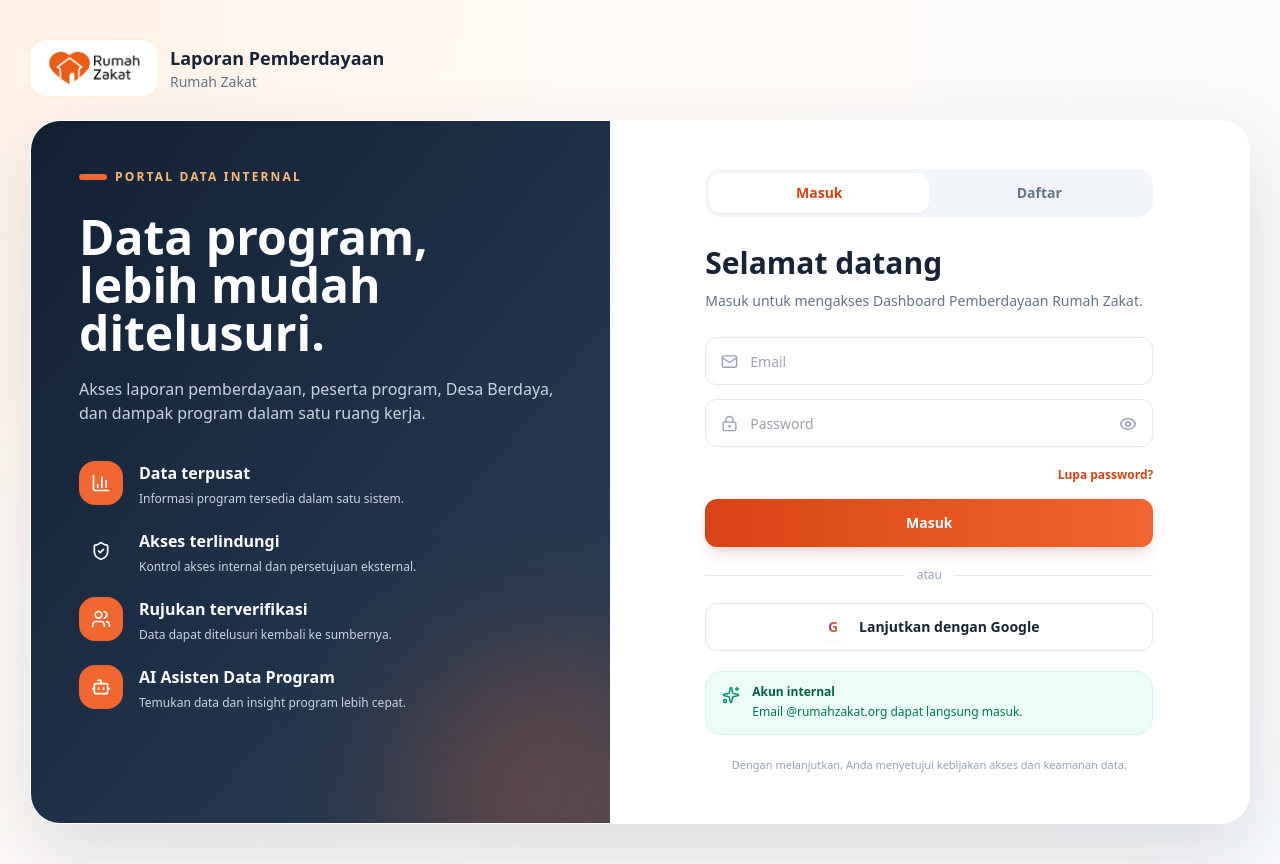
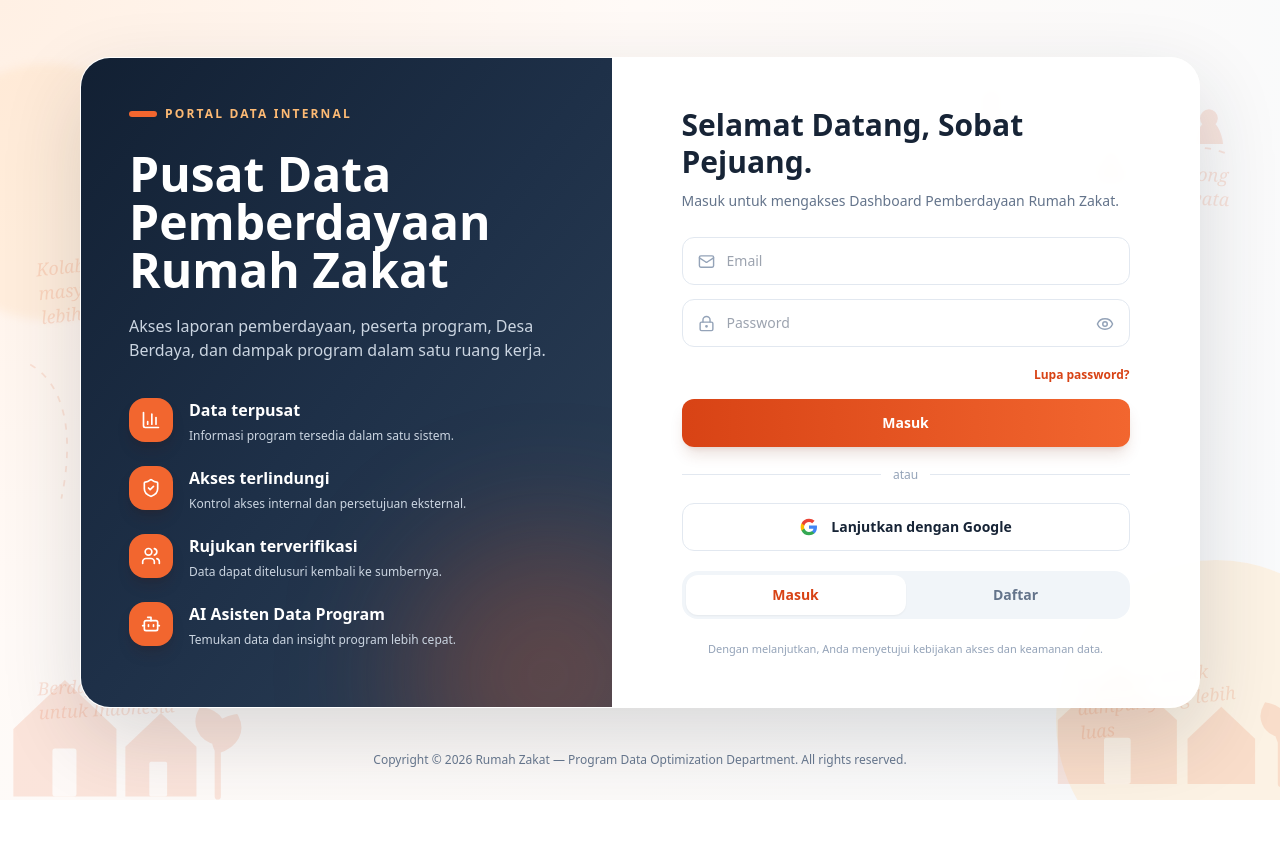
Before and after one commit to harip12345/aplikasi-pemberdayaan-rz, a Next.js app: page /auth/sign-in in a window 1280 px wide. After the commit the page ends 800 px from the top, so only its background shows below. Built offline with nearby package versions, Linux system fonts and the light colour scheme.

Commit message:
refine onboarding experience

```diff
--- a/src/components/AuthForm.tsx
+++ b/src/components/AuthForm.tsx
@@ -1,9 +1,8 @@
 "use client";
 
-import Image from "next/image";
 import { useSearchParams } from "next/navigation";
 import { useMemo, useState } from "react";
-import { BarChart3, Bot, Eye, EyeOff, LockKeyhole, Mail, ShieldCheck, Sparkles, UserPlus, Users } from "lucide-react";
+import { BarChart3, Bot, Eye, EyeOff, LockKeyhole, Mail, ShieldCheck, UserPlus, Users } from "lucide-react";
 import {
   createUserWithEmailAndPassword,
   GoogleAuthProvider,
@@ -34,7 +33,50 @@
 }
 
 function GoogleMark() {
-  return <span className="grid h-7 w-7 place-items-center rounded-lg bg-white text-sm font-black shadow-sm"><span className="bg-gradient-to-br from-blue-600 via-red-500 to-green-500 bg-clip-text text-transparent">G</span></span>;
+  return (
+    <svg aria-hidden="true" viewBox="0 0 24 24" className="h-5 w-5 shrink-0">
+      <path fill="#4285F4" d="M21.6 12.23c0-.71-.06-1.4-.18-2.07H12v3.92h5.38a4.6 4.6 0 0 1-1.99 3.02v2.54h3.23c1.89-1.74 2.98-4.3 2.98-7.41Z" />
+      <path fill="#34A853" d="M12 22c2.7 0 4.96-.89 6.62-2.36l-3.23-2.54c-.9.6-2.04.96-3.39.96-2.6 0-4.81-1.76-5.6-4.12H3.07v2.62A10 10 0 0 0 12 22Z" />
+      <path fill="#FBBC05" d="M6.4 13.94A6 6 0 0 1 6.09 12c0-.67.12-1.32.31-1.94V7.44H3.07A10 10 0 0 0 2 12c0 1.61.39 3.14 1.07 4.56l3.33-2.62Z" />
+      <path fill="#EA4335" d="M12 5.94c1.47 0 2.79.51 3.83 1.5l2.87-2.87A9.62 9.62 0 0 0 12 2a10 10 0 0 0-8.93 5.44l3.33 2.62c.79-2.36 3-4.12 5.6-4.12Z" />
+    </svg>
+  );
+}
+
+function OnboardingBackdrop() {
+  return (
+    <div aria-hidden="true" className="pointer-events-none absolute inset-0 overflow-hidden text-[#E85A24]">
+      <div className="absolute -left-20 top-16 h-64 w-64 rounded-full bg-orange-200/25 blur-sm" />
+      <div className="absolute -right-24 bottom-[-5rem] h-80 w-80 rounded-full bg-orange-100/60" />
+      <div className="absolute left-[3%] top-[31%] hidden max-w-[180px] -rotate-6 font-serif text-lg italic leading-6 opacity-[0.16] xl:block">Kolaborasi untuk masyarakat yang lebih berdaya</div>
+      <div className="absolute bottom-[10%] left-[3%] hidden max-w-[170px] -rotate-3 font-serif text-lg italic leading-6 opacity-[0.15] xl:block">Berdaya bersama untuk Indonesia</div>
+      <div className="absolute right-[3%] top-[20%] hidden max-w-[155px] rotate-3 font-serif text-lg italic leading-6 opacity-[0.15] xl:block">Data mendorong perubahan nyata</div>
+      <div className="absolute bottom-[8%] right-[3%] hidden max-w-[165px] -rotate-6 font-serif text-lg italic leading-6 opacity-[0.15] xl:block">Dari data untuk dampak yang lebih luas</div>
+
+      <svg viewBox="0 0 1440 900" preserveAspectRatio="none" className="absolute inset-0 h-full w-full opacity-[0.13]">
+        <path d="M1085 90c75 10 83 82 154 95 54 10 83-34 139-13" fill="none" stroke="currentColor" strokeWidth="2" strokeDasharray="7 9" />
+        <path d="M34 410c44 26 48 89 35 151" fill="none" stroke="currentColor" strokeWidth="2" strokeDasharray="7 9" />
+        <circle cx="1115" cy="113" r="11" fill="currentColor" />
+        <path d="M1098 145c2-18 10-28 17-28s15 10 17 28Z" fill="currentColor" />
+        <circle cx="1250" cy="180" r="9" fill="currentColor" />
+        <path d="M1235 206c2-15 8-23 15-23s13 8 15 23Z" fill="currentColor" />
+        <circle cx="1360" cy="133" r="10" fill="currentColor" />
+        <path d="M1344 162c2-17 9-26 16-26s14 9 16 26Z" fill="currentColor" />
+
+        <g transform="translate(15 720)">
+          <path d="M0 100 58 45l58 55v76H0Zm126 20 40-38 40 38v56h-80Z" fill="currentColor" />
+          <rect x="44" y="122" width="27" height="54" rx="3" fill="#FFF9F5" />
+          <rect x="153" y="137" width="20" height="39" rx="2" fill="#FFF9F5" />
+          <path d="M230 176v-69m0 8c-21-5-26-22-18-36 20 3 29 17 18 36Zm0 9c20-6 28-22 20-37-20 3-29 18-20 37Z" fill="currentColor" stroke="currentColor" strokeWidth="7" strokeLinecap="round" />
+        </g>
+        <g transform="translate(1190 706)">
+          <path d="M0 104 67 43l67 61v72H0Zm146 21 38-36 38 36v51h-76Z" fill="currentColor" />
+          <rect x="52" y="124" width="30" height="52" rx="3" fill="#FFF9F5" />
+          <path d="M251 176v-63m0 8c-18-5-24-20-16-33 17 3 25 16 16 33Zm0 8c18-5 25-20 18-33-18 3-26 16-18 33Z" fill="currentColor" stroke="currentColor" strokeWidth="7" strokeLinecap="round" />
+        </g>
+      </svg>
+    </div>
+  );
 }
 
 export function AuthForm() {
@@ -139,18 +181,15 @@
   }
 
   return (
-    <div className="min-h-screen bg-[radial-gradient(circle_at_top_left,#fff1e6_0,#fffaf6_38%,#f8fafc_100%)] px-4 py-5 sm:px-6 lg:py-10">
-      <header className="mx-auto mb-6 flex max-w-[1220px] items-center gap-3">
-        <span className="flex h-14 w-32 items-center justify-center rounded-2xl bg-white px-4 shadow-sm ring-1 ring-orange-100"><Image src="/logo-rz.png" alt="Rumah Zakat" width={100} height={34} className="h-auto w-full object-contain" priority /></span>
-        <div><p className="text-lg font-bold text-[#172436]">Laporan Pemberdayaan</p><p className="text-sm font-medium text-slate-500">Rumah Zakat</p></div>
-      </header>
+    <div className="relative flex min-h-screen flex-col overflow-hidden bg-[radial-gradient(circle_at_top_left,#fff0e4_0,#fffaf7_42%,#f8fafc_100%)] px-4 py-6 sm:px-6 lg:px-8 lg:py-8">
+      <OnboardingBackdrop />
 
-      <div className="mx-auto grid max-w-[1220px] overflow-hidden rounded-[30px] border border-white/80 bg-white shadow-[0_30px_80px_rgba(30,41,59,0.14)] lg:grid-cols-[0.95fr_1.05fr]">
+      <div className="relative z-10 my-auto mx-auto grid w-full max-w-[1120px] overflow-hidden rounded-[30px] border border-white/90 bg-white/95 shadow-[0_30px_80px_rgba(30,41,59,0.16)] backdrop-blur-sm lg:grid-cols-[0.95fr_1.05fr]">
         <section className="relative overflow-hidden bg-gradient-to-br from-[#122033] via-[#1E3048] to-[#2D4057] p-7 text-white sm:p-10 lg:p-12">
           <div className="absolute -bottom-28 -right-20 h-72 w-72 rounded-full bg-[#F2662F]/25 blur-3xl" />
           <div className="relative">
             <p className="flex items-center gap-2 text-xs font-bold uppercase tracking-[0.18em] text-orange-300"><span className="h-1.5 w-7 rounded-full bg-[#F2662F]" /> Portal Data Internal</p>
-            <h1 className="mt-7 max-w-md text-4xl font-bold leading-tight sm:text-5xl">Data program, lebih mudah ditelusuri.</h1>
+            <h1 className="mt-7 max-w-md text-4xl font-bold leading-tight sm:text-5xl">Pusat Data Pemberdayaan Rumah Zakat</h1>
             <p className="mt-5 max-w-lg text-sm leading-7 text-slate-300 sm:text-base">Akses laporan pemberdayaan, peserta program, Desa Berdaya, dan dampak program dalam satu ruang kerja.</p>
             <div className="mt-9 grid gap-5 sm:grid-cols-2 lg:grid-cols-1">
               {[
@@ -158,18 +197,14 @@
                 { icon: ShieldCheck, title: "Akses terlindungi", text: "Kontrol akses internal dan persetujuan eksternal." },
                 { icon: Users, title: "Rujukan terverifikasi", text: "Data dapat ditelusuri kembali ke sumbernya." },
                 { icon: Bot, title: "AI Asisten Data Program", text: "Temukan data dan insight program lebih cepat." },
-              ].map(({ icon: Icon, title, text }, index) => <div key={title} className="flex gap-4"><span className={`grid h-11 w-11 shrink-0 place-items-center rounded-2xl ${index === 1 ? "bg-white/12 text-white" : "bg-[#F2662F] text-white"}`}><Icon size={20} /></span><div><h2 className="font-bold">{title}</h2><p className="mt-1 text-xs leading-5 text-slate-300">{text}</p></div></div>)}
+              ].map(({ icon: Icon, title, text }) => <div key={title} className="flex gap-4"><span className="grid h-11 w-11 shrink-0 place-items-center rounded-2xl bg-[#F2662F] text-white shadow-lg shadow-orange-950/15"><Icon size={20} /></span><div><h2 className="font-bold">{title}</h2><p className="mt-1 text-xs leading-5 text-slate-300">{text}</p></div></div>)}
             </div>
           </div>
         </section>
 
         <section className="p-6 sm:p-10 lg:p-12">
           <div className="mx-auto max-w-md">
-            <div className="flex rounded-2xl bg-slate-100 p-1" role="tablist" aria-label="Pilih login atau daftar">
-              <button type="button" onClick={() => switchMode("sign-in")} className={`flex-1 rounded-xl px-4 py-2.5 text-sm font-bold transition ${mode === "sign-in" ? "bg-white text-[#D84315] shadow-sm" : "text-slate-500"}`}>Masuk</button>
-              <button type="button" onClick={() => switchMode("sign-up")} className={`flex-1 rounded-xl px-4 py-2.5 text-sm font-bold transition ${mode === "sign-up" ? "bg-white text-[#D84315] shadow-sm" : "text-slate-500"}`}>Daftar</button>
-            </div>
-            <h2 className="mt-7 text-3xl font-bold text-[#172436]">{mode === "sign-in" ? "Selamat datang" : "Buat akun"}</h2>
+            <h2 className="text-3xl font-bold leading-tight text-[#172436]">{mode === "sign-in" ? "Selamat Datang, Sobat Pejuang." : "Buat Akun"}</h2>
             <p className="mt-2 text-sm leading-6 text-slate-500">{mode === "sign-in" ? "Masuk untuk mengakses Dashboard Pemberdayaan Rumah Zakat." : "Akun internal aktif otomatis. Akun eksternal akan ditinjau oleh admin."}</p>
 
             <form onSubmit={mode === "sign-in" ? signIn : signUp} className="mt-6 space-y-3.5">
@@ -185,11 +220,15 @@
 
             <div className="my-5 flex items-center gap-3 text-xs text-slate-400"><span className="h-px flex-1 bg-slate-200" /> atau <span className="h-px flex-1 bg-slate-200" /></div>
             <button type="button" disabled={busy} onClick={() => void signInWithGoogle()} className="flex h-12 w-full items-center justify-center gap-3 rounded-xl border border-slate-200 bg-white text-sm font-bold text-[#172436] transition hover:border-orange-200 hover:bg-orange-50/40 disabled:opacity-60"><GoogleMark /> Lanjutkan dengan Google</button>
-            <div className="mt-5 rounded-2xl border border-emerald-100 bg-emerald-50 px-4 py-3"><div className="flex gap-3"><Sparkles size={18} className="mt-0.5 shrink-0 text-emerald-600" /><div><p className="text-xs font-bold text-emerald-800">Akun internal</p><p className="mt-0.5 text-xs leading-5 text-emerald-700">Email @{INTERNAL_EMAIL_DOMAIN} dapat langsung masuk.</p></div></div></div>
+            <div className="mt-5 flex rounded-2xl bg-slate-100 p-1" role="tablist" aria-label="Pilih login atau daftar">
+              <button type="button" onClick={() => switchMode("sign-in")} className={`flex-1 rounded-xl px-4 py-2.5 text-sm font-bold transition ${mode === "sign-in" ? "bg-white text-[#D84315] shadow-sm" : "text-slate-500 hover:text-slate-700"}`}>Masuk</button>
+              <button type="button" onClick={() => switchMode("sign-up")} className={`flex-1 rounded-xl px-4 py-2.5 text-sm font-bold transition ${mode === "sign-up" ? "bg-white text-[#D84315] shadow-sm" : "text-slate-500 hover:text-slate-700"}`}>Daftar</button>
+            </div>
             <p className="mt-5 text-center text-[11px] leading-5 text-slate-400">Dengan melanjutkan, Anda menyetujui kebijakan akses dan keamanan data.</p>
           </div>
         </section>
       </div>
+      <footer className="relative z-10 mx-auto mt-5 text-center text-[11px] leading-5 text-slate-500 sm:text-xs">Copyright © 2026 Rumah Zakat — Program Data Optimization Department. All rights reserved.</footer>
     </div>
   );
 }
```
